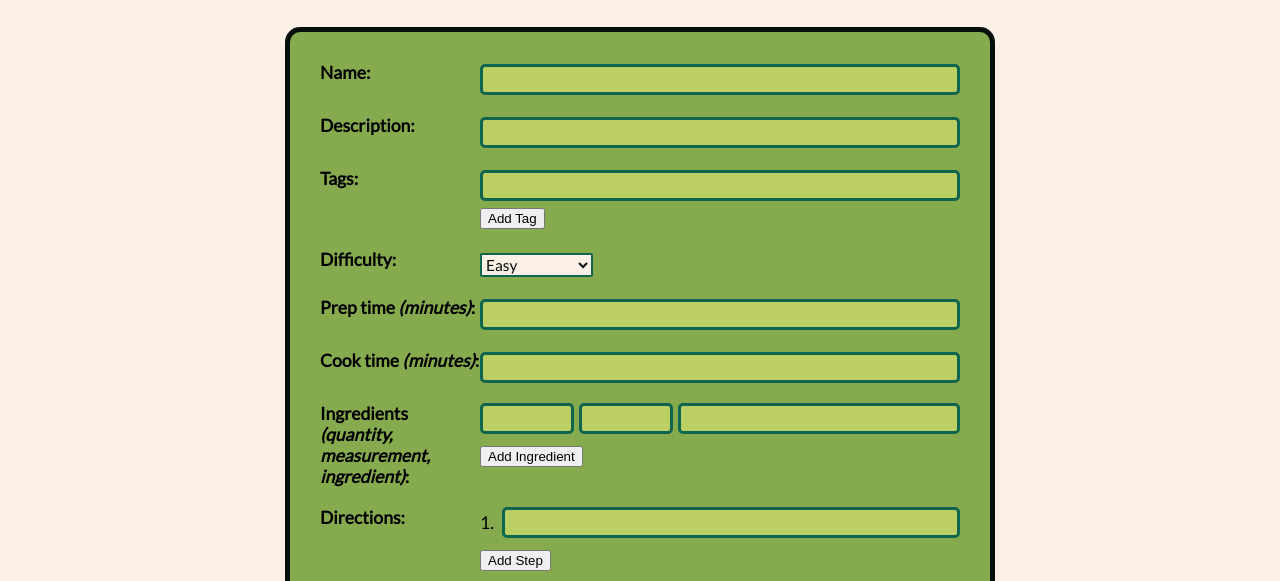
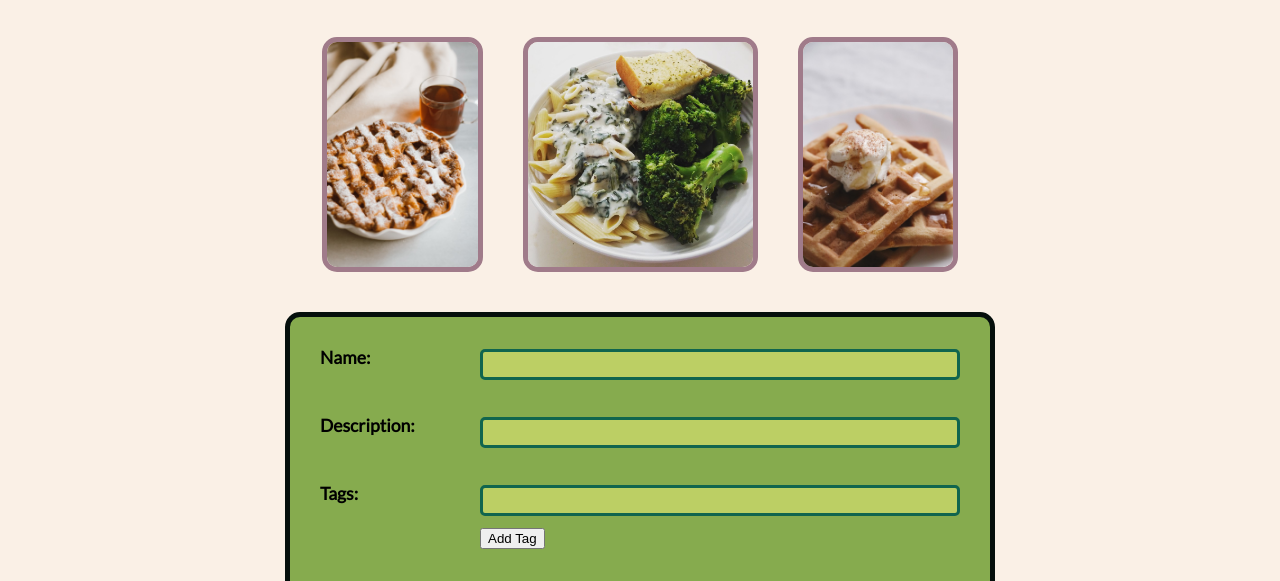
Before and after one commit to allenjandrew/wdd130, a plain HTML site: page recipea/upload.html in a window 1280 px wide. Shown: the part 193-774 px from the top of the page. Drawn offline with Linux system fonts and the light colour scheme; a web font is replaced by a local one.

Commit message:
Added images on the upload page

```diff
--- a/recipea/recipes/recipes.json
+++ b/recipea/recipes/recipes.json
@@ -160,7 +160,7 @@
       ]
     },
     "3": {
-      "name": "Granola",
+      "name": "Aunt Sally's Granola",
       "description": "This traditional recipe will be the best homemade granola you've ever tasted.",
       "isFavorite": true,
       "tags": ["breakfast"],
--- a/recipea/styles/styles.css
+++ b/recipea/styles/styles.css
@@ -283,12 +283,24 @@ footer h3 {
 }
 
 /* Upload styles */
+#picture-div {
+  display: grid;
+  grid-template-columns: auto auto auto;
+  margin: 40px auto;
+  width: fit-content;
+  gap: 40px;
+}
+#picture-div img {
+  height: 225px;
+  border: 5px solid var(--secondary-color);
+  border-radius: 15px;
+}
 #upload-grid {
   display: grid;
   grid-template-columns: 1fr 3fr;
   width: 50%;
   margin: 0 auto;
-  row-gap: 20px;
+  row-gap: 35px;
   border: 5px solid var(--black);
   background-color: var(--accent2-color);
   padding: 30px;
@@ -332,13 +344,17 @@ footer h3 {
   width: 100%;
   display: grid;
   grid-template-columns: auto 1fr;
-  margin-bottom: 5px;
   gap: 5px;
 }
 .upload-step p {
   font-size: 0.8em;
   margin: 0;
   padding: 5px 0;
+}
+.upload-tag,
+.upload-step,
+.upload-note {
+  margin-bottom: 5px;
 }
 #upload-button {
   display: block;
--- a/recipea/upload.html
+++ b/recipea/upload.html
@@ -22,6 +22,11 @@
     </header>
     <main>
       <h1>Upload Your Recipe</h1>
+      <div id="picture-div">
+        <img src="images/stock/pie.jpg" alt="pie" />
+        <img src="images/stock/pastabroccoli.jpg" alt="pasta and broccoli" />
+        <img src="images/stock/waffles.jpg" alt="waffles" />
+      </div>
       <form action="/my-handling-form-page" method="post">
         <div id="upload-grid">
           <label for="upload-name">Name:</label>
```
